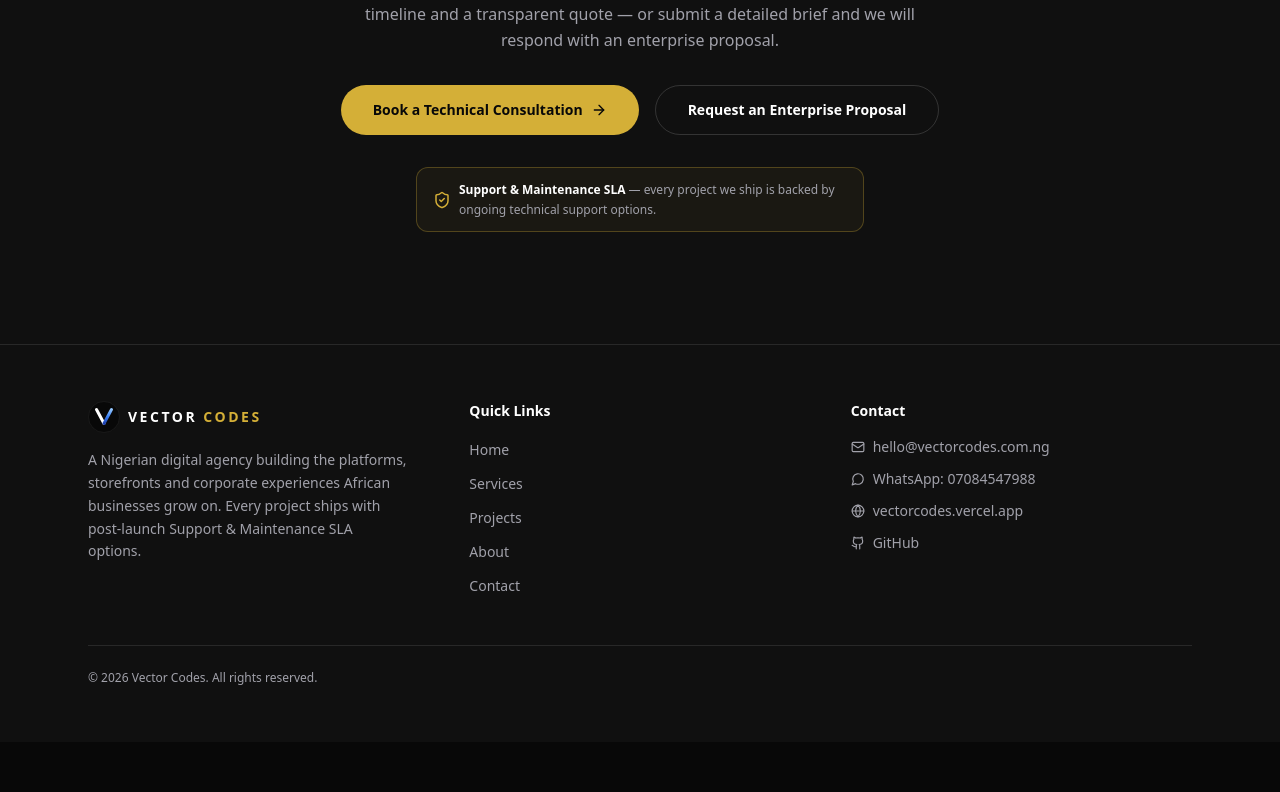
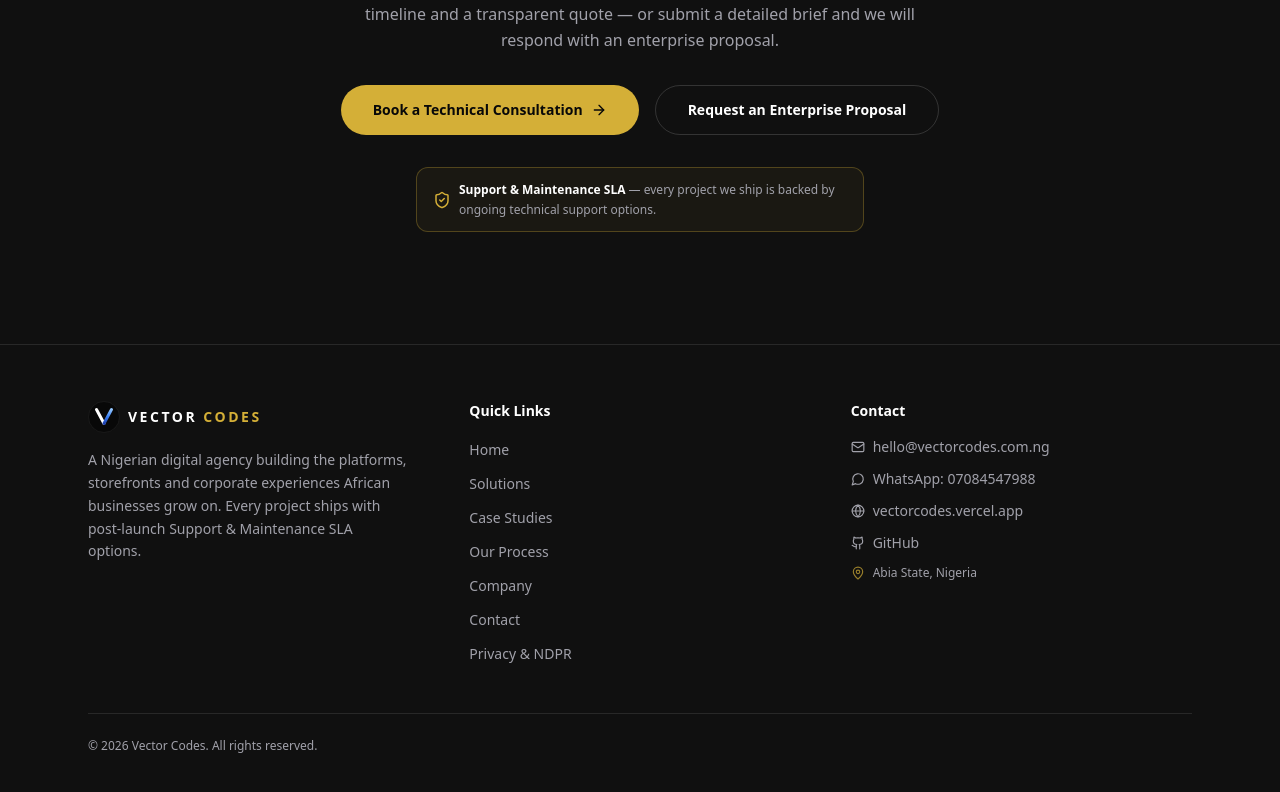
Before and after one commit to ericprince957-cloud/my_portfolio_V1, a Next.js app: page / in a window 1280 px wide. Shown: the part 6739-7531 px from the top of the page. Before the commit the page ends 7481 px from the top, so only its background shows below. Built offline with nearby package versions, Linux system fonts and the light colour scheme.

Commit message:
Update contact email in JSON-LD; align footer with new site structure, add location

```diff
--- a/app/page.tsx
+++ b/app/page.tsx
@@ -58,7 +58,7 @@ export default function HomePage() {
     description:
       "Nigerian web development company building business websites, e-commerce platforms and custom web applications.",
     url: "https://vectorcodes.vercel.app",
-    email: "vectorcodes15@gmail.com",
+    email: "hello@vectorcodes.com.ng",
     telephone: "+2347084547988",
     address: { "@type": "PostalAddress", addressRegion: "Abia State", addressCountry: "NG" },
     areaServed: { "@type": "Country", name: "Nigeria" },
--- a/components/Footer.tsx
+++ b/components/Footer.tsx
@@ -1,13 +1,15 @@
 import Link from "next/link";
-import { Mail, MessageCircle, Github, Globe } from "lucide-react";
+import { Mail, MessageCircle, Github, Globe, MapPin } from "lucide-react";
 
 const quickLinks = [
-  { href: "/", label: "Home" },
-  { href: "/services", label: "Services" },
-  { href: "/projects", label: "Projects" },
-  { href: "/about", label: "About" },
-  { href: "/contact", label: "Contact" },
-];
+    { href: "/", label: "Home" },
+    { href: "/solutions", label: "Solutions" },
+    { href: "/projects", label: "Case Studies" },
+    { href: "/process", label: "Our Process" },
+    { href: "/company", label: "Company" },
+    { href: "/contact", label: "Contact" },
+    { href: "/privacy", label: "Privacy & NDPR" },
+  ];
 
 export default function Footer() {
   return (
@@ -78,6 +80,10 @@ export default function Footer() {
                   <Github size={14} /> GitHub
                 </a>
               </li>
+            <li className="flex items-center gap-2">
+              <MapPin size={14} className="shrink-0 text-gold/70" aria-hidden="true" />
+              <span className="text-xs text-subtle">Abia State, Nigeria</span>
+            </li>
             </ul>
           </div>
         </div>
```
